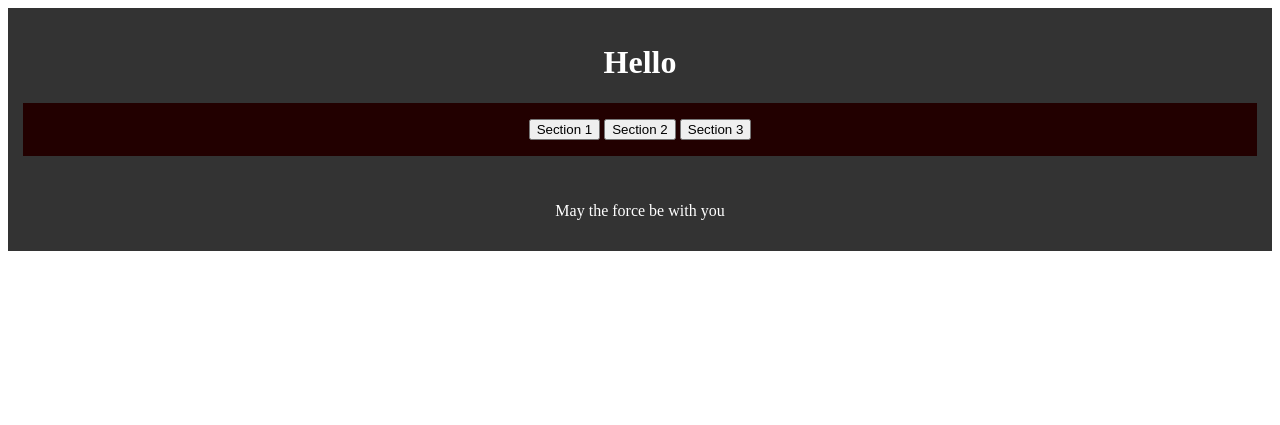
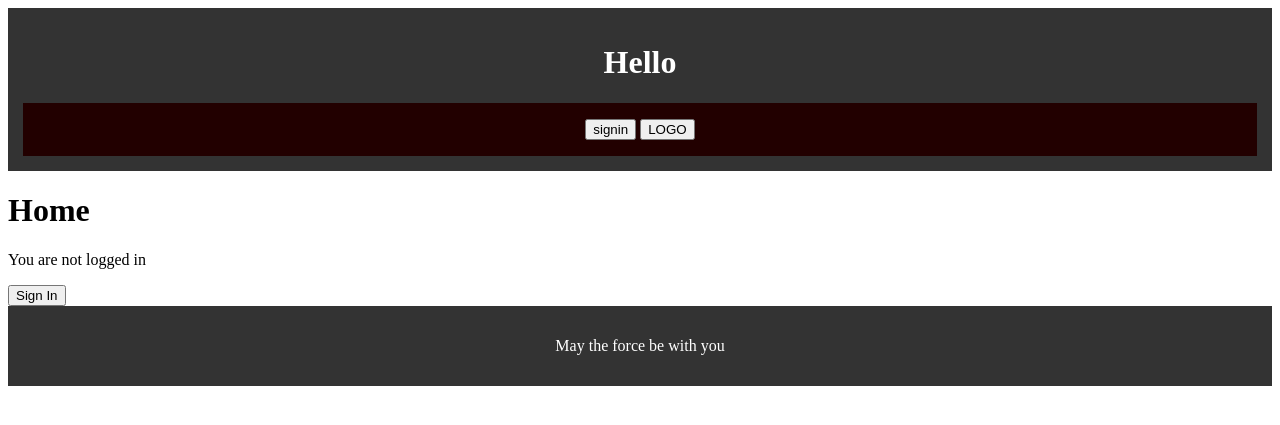
Before and after one commit to DoubleV37/ft_transcendence, a Django app: page / in a window 1280 px wide. Shown: the top 425 px of the page. Run offline with Django 5.2, Linux system fonts and the light colour scheme.

Commit message:
Begin integration auth in spa, there is a lot of pb and submit form doesn't work and result a 405 response so it's the end good bye :(

```diff
--- a/Django_data/apps/website/urls.py
+++ b/Django_data/apps/website/urls.py
@@ -4,8 +4,7 @@ from . import views
 
 app_name = "apps.website"
 urlpatterns = [
-    path("", views.section, name="index"),
-	path("<int:num>", views.section, name="section"),
+    path("", views.home, name="home"),
 	path("footer", views.footer, name="footer"),
 	path("header", views.header, name="header"),
 ]
--- a/Django_data/apps/website/views.py
+++ b/Django_data/apps/website/views.py
@@ -1,9 +1,7 @@
-from django.shortcuts import render
-from django.http import HttpResponse, Http404
 from django.views.generic import TemplateView
 
-class IndexView(TemplateView):
-    template_name = "index.html"
+class HomeView(TemplateView):
+    template_name = "home.html"
 
 class HeaderView(TemplateView):
 	template_name = "header.html"
@@ -11,27 +9,11 @@ class HeaderView(TemplateView):
 class FooterView(TemplateView):
 	template_name = "footer.html"
 
-class UNView(TemplateView):
-	template_name = "1.html"
-
-class DEUXView(TemplateView):
-	template_name = "2.html"
-
-class TROISView(TemplateView):
-	template_name = "3.html"
-
 def header(request):
 	return HeaderView.as_view()(request)
 
 def footer(request):
 	return FooterView.as_view()(request)
 
-pages = [UNView, DEUXView, TROISView]
-
-def section(request, num = 0):
-	if num == 0:
-		return IndexView.as_view()(request)
-	elif 1 <= num <= 3:
-		return pages[num-1].as_view()(request)
-	else:
-		raise Http404("No such section")
+def home(request):
+	return HomeView.as_view()(request)
--- a/Django_data/backend/settings.py
+++ b/Django_data/backend/settings.py
@@ -138,7 +138,7 @@ DEFAULT_AUTO_FIELD = 'django.db.models.BigAutoField'
 CSRF_COOKIE_SECURE = True
 CSRF_TRUSTED_ORIGINS = ["https://localhost:8080"]
 
-LOGIN_REDIRECT_URL = "home"
-LOGOUT_REDIRECT_URL = "home"
+LOGIN_REDIRECT_URL = ""
+LOGOUT_REDIRECT_URL = ""
 
 AUTH_USER_MODEL = 'authUser.User'
--- a/Django_data/backend/urls.py
+++ b/Django_data/backend/urls.py
@@ -16,11 +16,9 @@ Including another URLconf
 """
 from django.contrib import admin
 from django.urls import path, include
-from django.views.generic.base import TemplateView
 
 urlpatterns = [
     path('', include('apps.website.urls')),
-    path('home/', TemplateView.as_view(template_name="home.html"), name="home"),
     path('admin/', admin.site.urls),
     path('auth/', include('apps.authUser.urls')),
 ]
--- a/Django_data/static/js/singlepage.js
+++ b/Django_data/static/js/singlepage.js
@@ -14,8 +14,10 @@ function showSection(section) {
 }
 
 function clickButton(button) {
+	console.log(button)
 	showSection(button.dataset.section)
-	history.pushState({section: button.dataset.section}, '', button.dataset.section)
+	console.log(button.dataset.section)
+	history.pushState({section: button.dataset.section}, '')
 }
 
 window.onpopstate = function(event) {
--- a/Django_data/templates/header.html
+++ b/Django_data/templates/header.html
@@ -2,8 +2,11 @@
 <header>
     <h1>Hello</h1>
 	<nav>
-    <button data-section="1" onclick="clickButton(this)">Section 1</button>
-    <button data-section="2" onclick="clickButton(this)">Section 2</button>
-    <button data-section="3" onclick="clickButton(this)">Section 3</button>
+	{% if user.is_authenticated %}
+		<a href="{% url 'logout' %}">logout</a>
+	{% else %}
+    	<button data-section="auth/signin" onclick="clickButton(this)">signin</button>
+	{% endif %}
+    <button data-section="/" onclick="clickButton(this)">LOGO</button>
 	</nav>
 </header>
--- a/Django_data/templates/home.html
+++ b/Django_data/templates/home.html
@@ -14,7 +14,7 @@
 	      </form>
 	  {% else %}
 	    <p>You are not logged in</p>
-	    <a href="{% url 'signin' %}">Log In</a>
+	    <button data-section="auth/signin" onclick="clickButton(this)">Sign In</button>
 	  {% endif %}
 	</div>
   </body>
```
Also changed, not shown: Django_data/templates/cygne_up.html (+7 -0 lines), Django_data/templates/registration/login.html (+7 -2 lines).
